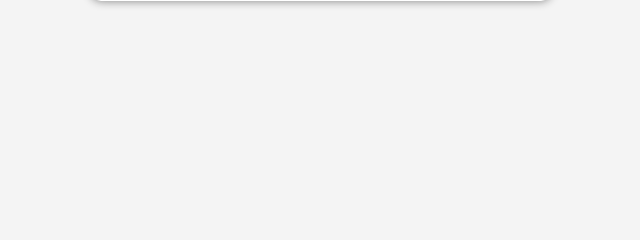
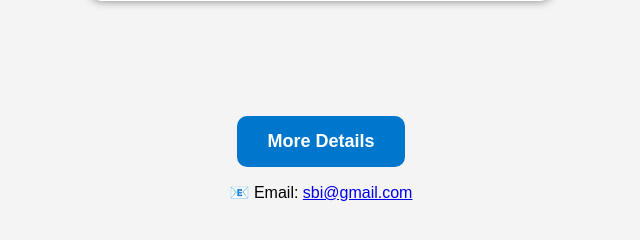
Before and after one commit to varshithareddy30/BankingApp, a Flask app: page /login in a window 1280 px wide. Shown: the part 400-640 px from the top of the page, without its empty margins (319-959 px from the left). Run offline with Flask 3, Linux system fonts and the light colour scheme.

Commit message:
Updated login page: added footer email and Details button

```diff
--- a/templates/login.html
+++ b/templates/login.html
@@ -5,6 +5,33 @@
   <meta charset="UTF-8">
   <title>Login - MyBank</title>
   <link rel="stylesheet" href="{{ url_for('static', filename='style.css') }}">
+  <style>
+    /* Footer styling */
+    .footer {
+      text-align: center;
+      margin-top: 30px;
+      padding: 20px;
+    }
+
+    /* Big centered button styling */
+    .details-btn {
+      display: block;
+      margin: 15px auto;
+      padding: 15px 30px;
+      font-size: 18px;
+      font-weight: bold;
+      color: white;
+      background-color: #0077cc; /* Blue button */
+      border: none;
+      border-radius: 10px;
+      cursor: pointer;
+      transition: background-color 0.3s ease;
+    }
+
+    .details-btn:hover {
+      background-color: #005fa3; /* Darker blue on hover */
+    }
+  </style>
 </head>
 <body class="login-page">
   <div class="login-container">
@@ -14,10 +41,20 @@
       <input type="password" name="password" placeholder="Password" required>
       <button type="submit">Login</button>
     </form>
+
     {% if error %}
       <p class="error">{{ error }}</p>
     {% endif %}
+
     <p class="forgot"><a href="#">Forgot Password?</a></p>
   </div>
+
+  <!-- Footer Section -->
+  <footer class="footer">
+    <button class="details-btn" onclick="window.location.href='https://sbi.co.in';">
+      More Details
+    </button>
+    <p>📧 Email: <a href="mailto:sbi@gmail.com">sbi@gmail.com</a></p>
+  </footer>
 </body>
 </html>
```
Also changed, not shown: database/bank.db.
